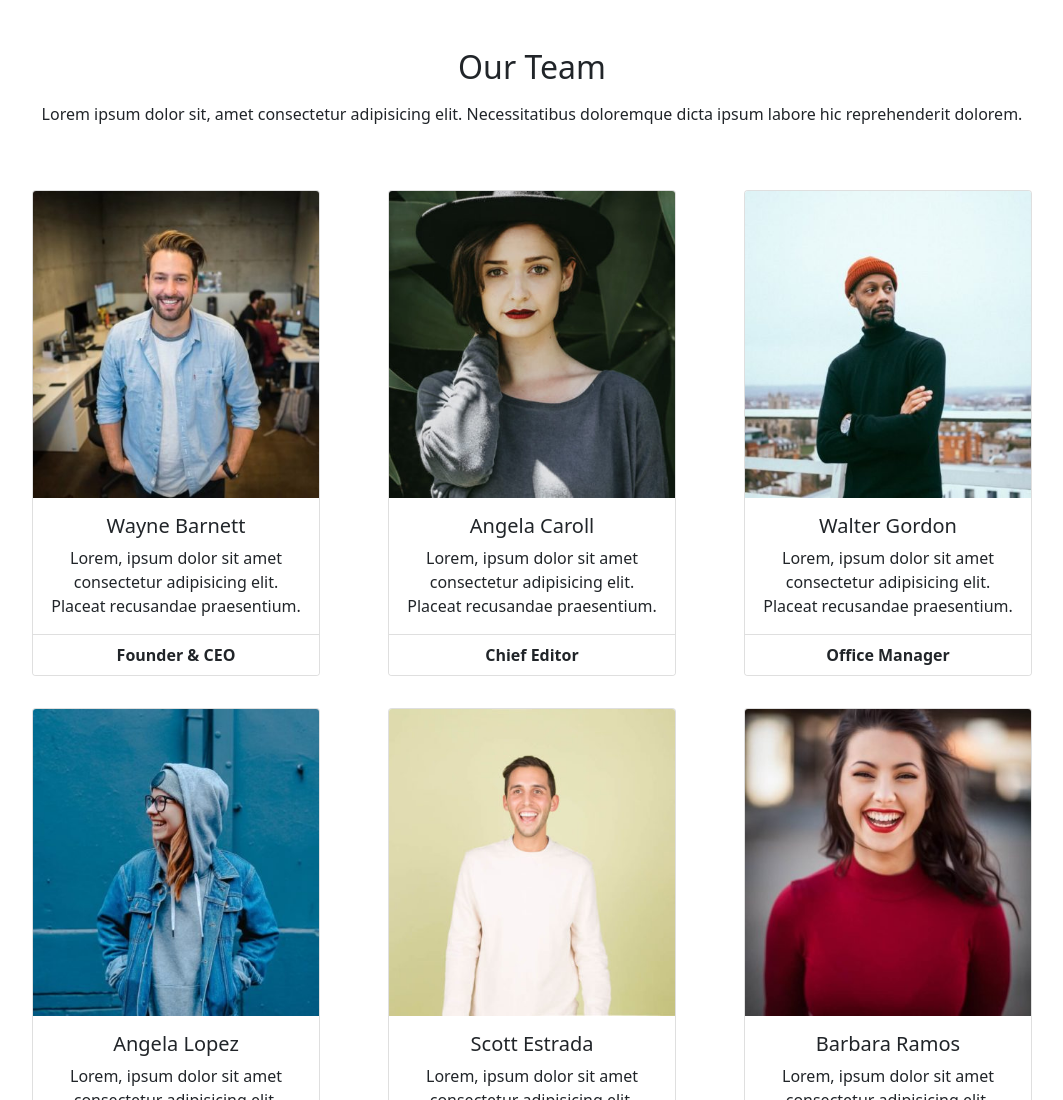
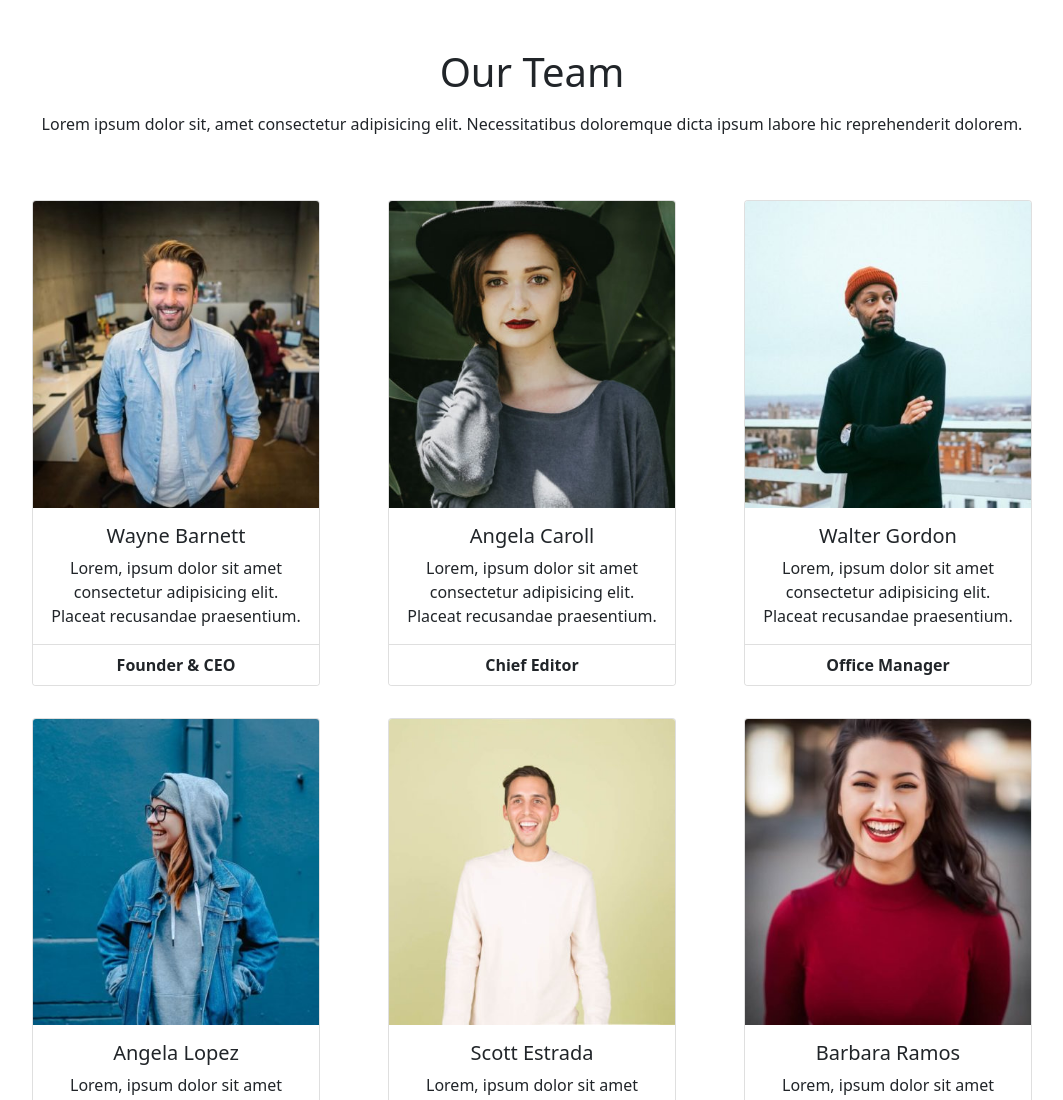
Before and after one commit to giuliogallo94/js-our-team, a plain HTML site: page index.html in a window 1280 px wide. Shown: the top 1100 px of the page, without its empty margins (108-1171 px from the left). Drawn offline with nearby package versions, Linux system fonts and the light colour scheme.

Commit message:
add: refactoring Javascript and HTML

```diff
--- a/index.html
+++ b/index.html
@@ -20,14 +20,14 @@
   <body>
     <div class="container p-5">
       <div class="row text-center">
-        <!-- <div class="col-12">
-          <h2 class="mb-3">Our Team</h2>
-          <p>
+        <div class="col-12">
+          <h1 class="mb-3">Our Team</h1>
+          <p class="mb-5">
             Lorem ipsum dolor sit, amet consectetur adipisicing elit.
             Necessitatibus doloremque dicta ipsum labore hic reprehenderit
             dolorem.
           </p>
-        </div> -->
+        </div>
 
         <!-- Card members -->
         <!-- <div class="col-5">
--- a/js/script.js
+++ b/js/script.js
@@ -37,14 +37,6 @@ console.log(members);
 // 2. Stampare le informazioni dei singoli membri
 const rowElem = document.querySelector(".row");
 let membersElems = "";
-let titleMembers = `<div class="col-12">
-<h2 class="mb-3">Our Team</h2>
-<p class="mb-5">
-  Lorem ipsum dolor sit, amet consectetur adipisicing elit.
-  Necessitatibus doloremque dicta ipsum labore hic reprehenderit
-  dolorem.
-</p>
-</div>`;
 
 for (let i = 0; i < members.length; i++) {
   const curMember = members[i]; // singolo membro
@@ -68,4 +60,4 @@ for (let i = 0; i < members.length; i++) {
 </div>`;
 }
 
-rowElem.innerHTML = titleMembers + membersElems;
+rowElem.innerHTML += membersElems;
```
